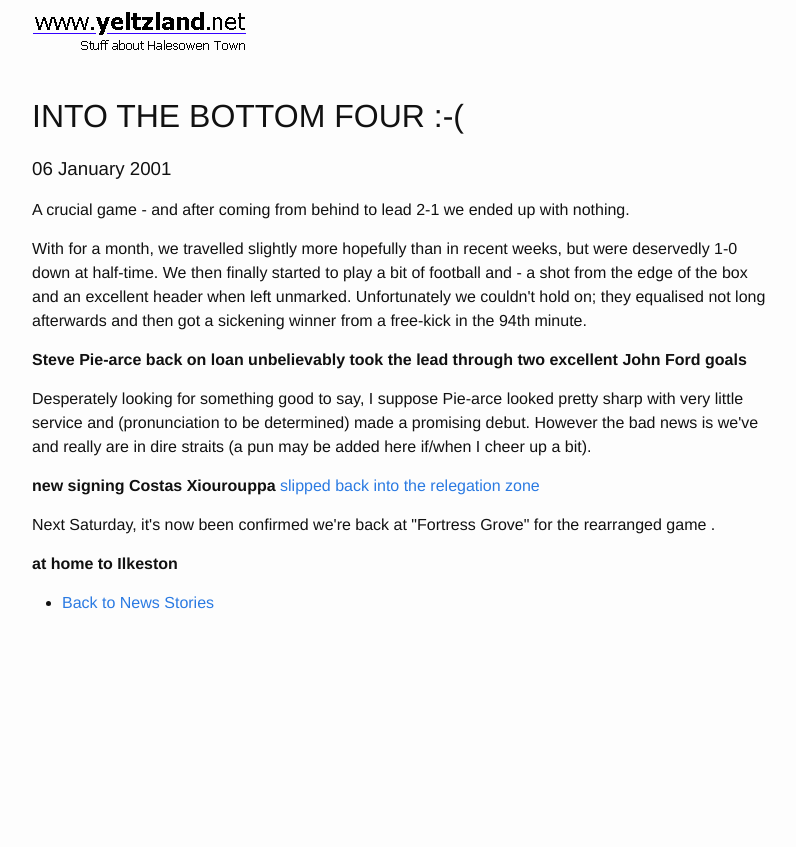
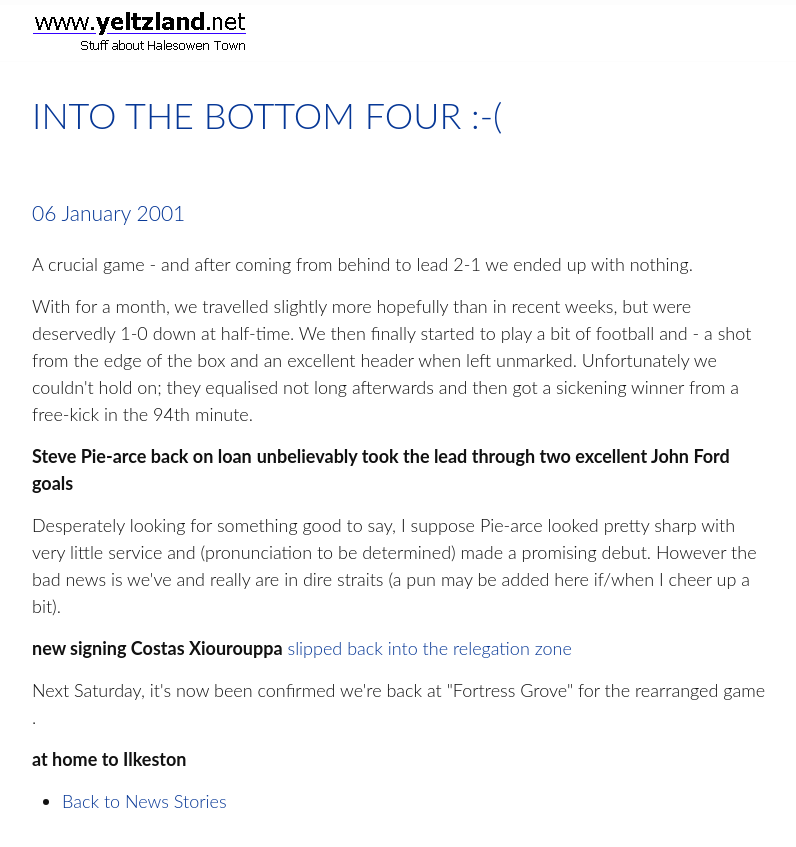
Before and after one commit to bravelocation/yeltzland-static, a Jekyll site: the page built from _posts/2001-01-06-INTO THE BOTTOM FOUR :-(.html, in a window 1280 px wide. Shown: the top 847 px of the page, without its empty margins (238-1034 px from the left). Built offline with Jekyll 4.4.1, drawn with Linux system fonts in a browser that asks for light colours.

Commit message:
Updated design

```diff
--- a/_includes/head.html
+++ b/_includes/head.html
@@ -7,6 +7,7 @@
   <meta name="description" content="{% if page.excerpt %}{{ page.excerpt | strip_html | strip_newlines | truncate: 160 }}{% else %}{{ site.description }}{% endif %}">
 
   <link rel="stylesheet" href="{{ "/css/main.css" | prepend: site.baseurl }}">
+  <link rel="stylesheet" href="{{ "/css/site.css" | prepend: site.baseurl }}">
   <link rel="canonical" href="{{ page.url | replace:'index.html','' | prepend: site.baseurl | prepend: site.url }}">
   <link rel="alternate" type="application/rss+xml" title="{{ site.title }}" href="{{ "/rss.xml" | prepend: site.baseurl | prepend: site.url }}" />
 
--- /dev/null
+++ b/css/site.css
@@ -0,0 +1,31 @@
+body {
+  background-color: #fff;
+  font-family: "Lato", Verdana, sans-serif;
+}
+h1,
+h2 {
+  padding: 10px 0px 10px 0px;
+  font-family: "Lato", Verdana, sans-serif;
+  color: #063796;
+}
+h3,
+h4 {
+  padding: 10px 0px 10px 0px;
+  font-family: "Lato", Verdana, sans-serif;
+  color: #063796;
+}
+p,
+div,
+span,
+li {
+  font-family: "Lato", Verdana, sans-serif;
+  font-size: 18px;
+  line-height: 1.5em;
+}
+a {
+  color: #063796;
+}
+a:hover,
+a:focus {
+  color: #063796;
+}
--- a/followyourinstinct/index.html
+++ b/followyourinstinct/index.html
@@ -3,8 +3,8 @@ layout: default
 ---
 <div class="home">
     <h2>Follow Your Instinct</h2>
-    <p>Even older than the original Yeltzland website, we made wrote a HTFC fanzine between 1991 and 1993.</p>
-    <p>I've started scanning in the magazines, and you can download them below...</p>
+    <p>Even older than the original Yeltzland website, we wrote a HTFC fanzine between 1991 and 1993.</p>
+    <p>I've started scanning in the originals, and you can download the PDFs below ...</p>
 
     <h3>Issue One - March/April 1991</h3>
     <p><a href="IssueOne.pdf"><img src="IssueOneCover.jpg" /></a></p>
--- a/index.html
+++ b/index.html
@@ -28,8 +28,8 @@ layout: default
       <ul><li><a href="/news.html">Index of stories</a>  (to help you find stuff quicker)</li></ul>
 
     <h2>Follow Your Instinct</h2>
-    <p>Even older than the original Yeltzland website, we made wrote a HTFC fanzine between 1991 and 1993.</p>
-    <p>I've started scanning in the magazines, and you can download them from the <a href="/followyourinstinct/index.html">FYI home page</a>.</p>
+    <p>Even older than the original Yeltzland website, we wrote a HTFC fanzine between 1991 and 1993.</p>
+    <p>I've started scanning in the originals, and you can download the PDFs from the <a href="/followyourinstinct/">FYI home page</a>.</p>
 </div>
 
 <div class="posts">
```
